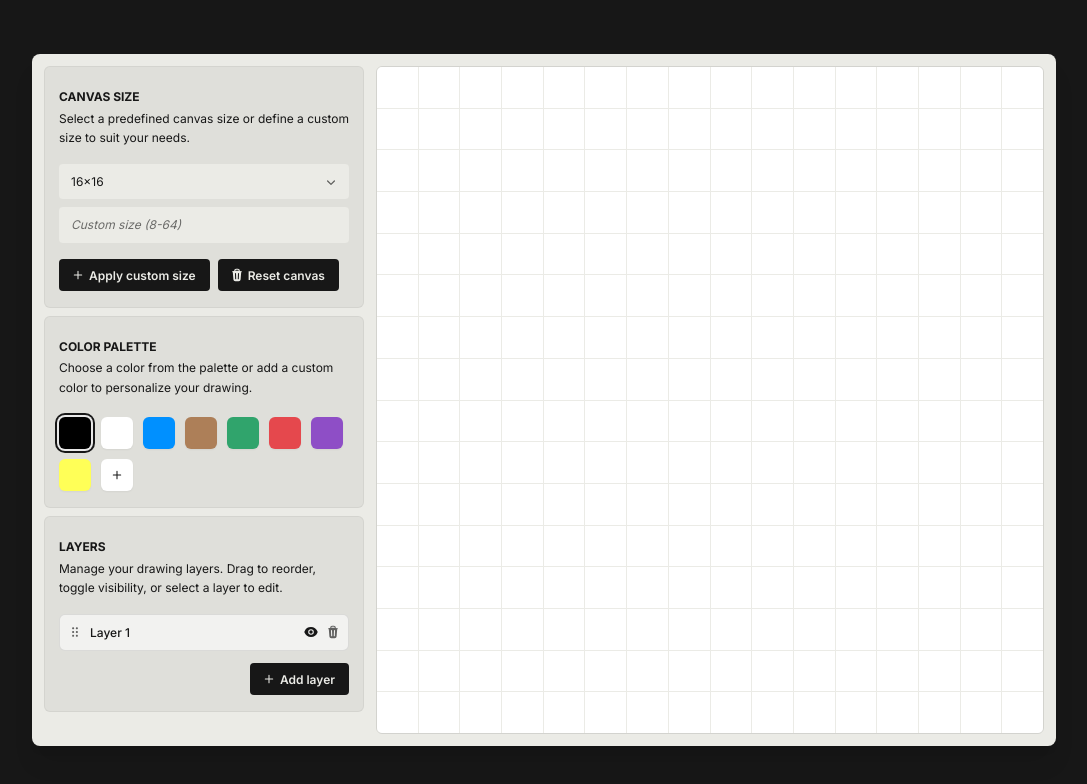
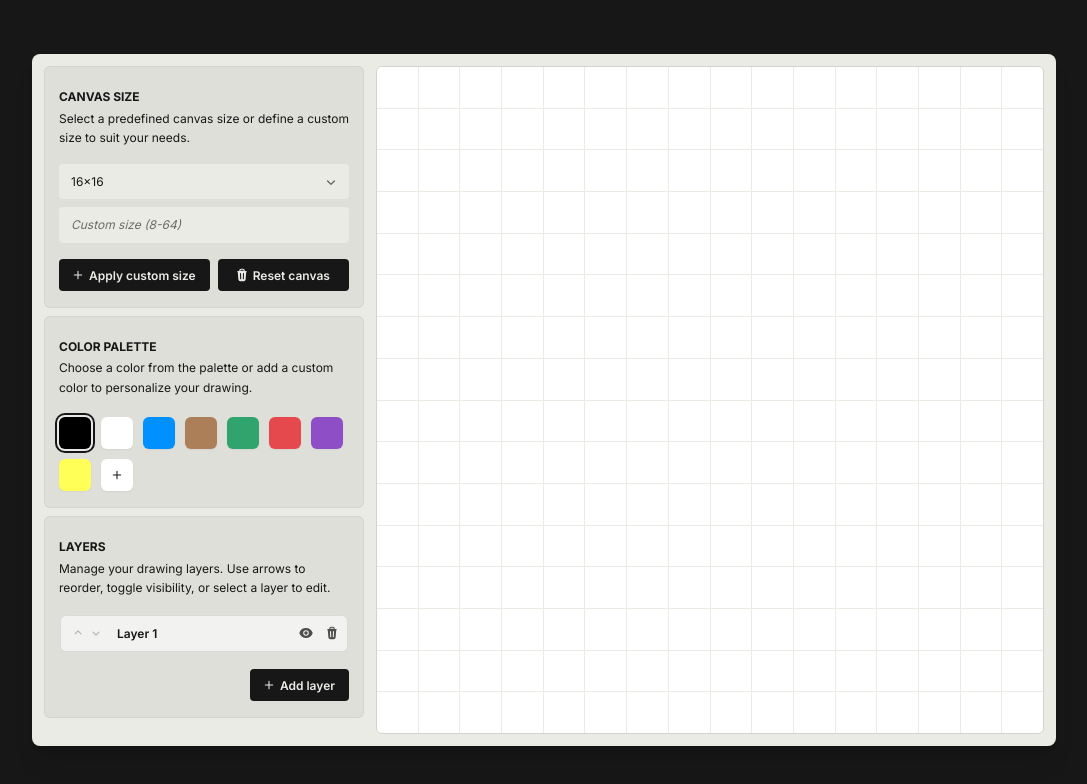
Before and after one commit to luxonauta/pixly, a Next.js app: page / in a window 1280 px wide. Shown: the top 784 px of the page, without its empty margins (96-1183 px from the left). Built offline with nearby package versions, Linux system fonts and the light colour scheme.

Commit message:
🥤 Add smooth scrolling on layer addition

```diff
--- a/src/components/editor.tsx
+++ b/src/components/editor.tsx
@@ -96,7 +96,7 @@ export const Editor: React.FC = () => {
     setActiveLayerId(initialLayer.id);
   }, [gridSize]);
 
-  const handleLayerAdd = () => {
+  const handleLayerAdd = (scrollContainer: HTMLDivElement | null) => {
     const newLayer: Layer = {
       id: `layer-${layers.length + 1}`,
       visible: true,
@@ -104,8 +104,19 @@ export const Editor: React.FC = () => {
         .fill(null)
         .map(() => Array(gridSize).fill("#FFFFFF"))
     };
+
     setLayers([...layers, newLayer]);
     setActiveLayerId(newLayer.id);
+
+    setTimeout(() => {
+      if (scrollContainer) {
+        const scrollHeight = scrollContainer.scrollHeight;
+        scrollContainer.scrollTo({
+          top: scrollHeight,
+          behavior: "smooth"
+        });
+      }
+    }, 0);
   };
 
   const handleLayerDelete = (id: string) => {
@@ -284,6 +295,7 @@ export const Editor: React.FC = () => {
                 label="Reset canvas"
                 type="button"
                 onClick={handleClear}
+                className="flex-1"
               />
             </div>
           </Card>
--- a/src/components/layer-manager.tsx
+++ b/src/components/layer-manager.tsx
@@ -1,95 +1,102 @@
-import type { DragEndEvent } from "@dnd-kit/core";
-import { closestCenter, DndContext } from "@dnd-kit/core";
 import {
-  SortableContext,
-  useSortable,
-  verticalListSortingStrategy
-} from "@dnd-kit/sortable";
-import { CSS } from "@dnd-kit/utilities";
-import {
+  ChevronDownIcon,
+  ChevronUpIcon,
   EyeIcon,
   EyeSlashIcon,
   PlusIcon,
   TrashIcon
 } from "@heroicons/react/20/solid";
-import type React from "react";
+import React from "react";
+import { cn } from "@/utils/cn";
 import { CustomButton } from "./button";
 import { Card } from "./card";
 
 interface Layer {
+  grid: string[][];
   id: string;
   visible: boolean;
-  grid: string[][];
 }
 
 interface LayerManagerProps {
+  activeLayerId: string;
   layers: Layer[];
-  activeLayerId: string;
-  onLayerAdd: () => void;
+  onActiveLayerChange: (id: string) => void;
+  onLayerAdd: (scrollContainer: HTMLDivElement | null) => void;
   onLayerDelete: (id: string) => void;
+  onLayerReorder: (oldIndex: number, newIndex: number) => void;
   onLayerVisibilityToggle: (id: string) => void;
-  onLayerReorder: (oldIndex: number, newIndex: number) => void;
-  onActiveLayerChange: (id: string) => void;
 }
 
-interface SortableLayerItemProps {
+interface LayerItemProps {
+  isActive: boolean;
+  isFirst: boolean;
+  isLast: boolean;
   layer: Layer;
-  isActive: boolean;
+  onClick: () => void;
+  onDelete: () => void;
+  onMoveDown: () => void;
+  onMoveUp: () => void;
   onVisibilityToggle: () => void;
-  onDelete: () => void;
-  onClick: () => void;
 }
 
-const SortableLayerItem: React.FC<SortableLayerItemProps> = ({
+const LayerItem: React.FC<LayerItemProps> = ({
+  isActive,
+  isFirst,
+  isLast,
   layer,
-  isActive,
-  onVisibilityToggle,
+  onClick,
   onDelete,
-  onClick
+  onMoveDown,
+  onMoveUp,
+  onVisibilityToggle
 }) => {
-  const { attributes, listeners, setNodeRef, transform, transition } =
-    useSortable({ id: layer.id });
-
-  const style = {
-    transform: CSS.Transform.toString(transform),
-    transition
-  };
-
   return (
     <div
-      ref={setNodeRef}
-      style={style}
-      className={`flex items-center gap-2 rounded-md border border-black/10 p-2 font-medium ${
+      className={cn(
+        "relative flex items-center gap-3 overflow-hidden rounded-md border border-black/10 p-2 font-medium transition-colors duration-200 focus-within:border-black/20 hover:border-black/20",
         isActive ? "bg-white/60" : "bg-white/20"
-      }`}
+      )}
     >
+      <div className="flex">
         <button
           type="button"
-        className="cursor-grab touch-none"
-        {...attributes}
-        {...listeners}
+          className={cn(
+            "rounded-full p-0.5 transition-colors duration-200 hover:bg-black/5",
+            {
+              "cursor-not-allowed opacity-30": isFirst
+            }
+          )}
+          onClick={onMoveUp}
+          disabled={isFirst}
         >
-        <svg
-          width="15"
-          height="15"
-          viewBox="0 0 15 15"
-          fill="none"
-          xmlns="http://www.w3.org/2000/svg"
-          className="h-3.5 w-3.5 text-black/60"
+          <ChevronUpIcon className="h-3.5 w-3.5" />
+        </button>
+        <button
+          type="button"
+          className={cn(
+            "rounded-full p-0.5 transition-colors duration-200 hover:bg-black/5",
+            {
+              "cursor-not-allowed opacity-30": isLast
+            }
+          )}
+          onClick={onMoveDown}
+          disabled={isLast}
         >
-          <title>Drag handle</title>
-          <path
-            d="M5.5 4.625C6.12132 4.625 6.625 4.12132 6.625 3.5C6.625 2.87868 6.12132 2.375 5.5 2.375C4.87868 2.375 4.375 2.87868 4.375 3.5C4.375 4.12132 4.87868 4.625 5.5 4.625ZM9.5 4.625C10.1213 4.625 10.625 4.12132 10.625 3.5C10.625 2.87868 10.1213 2.375 9.5 2.375C8.87868 2.375 8.375 2.87868 8.375 3.5C8.375 4.12132 8.87868 4.625 9.5 4.625ZM10.625 7.5C10.625 8.12132 10.1213 8.625 9.5 8.625C8.87868 8.625 8.375 8.12132 8.375 7.5C8.375 6.87868 8.87868 6.375 9.5 6.375C10.1213 6.375 10.625 6.87868 10.625 7.5ZM5.5 8.625C6.12132 8.625 6.625 8.12132 6.625 7.5C6.625 6.87868 6.12132 6.375 5.5 6.375C4.87868 6.375 4.375 6.87868 4.375 7.5C4.375 8.12132 4.87868 8.625 5.5 8.625ZM10.625 11.5C10.625 12.1213 10.1213 12.625 9.5 12.625C8.87868 12.625 8.375 12.1213 8.375 11.5C8.375 10.8787 8.87868 10.375 9.5 10.375C10.1213 10.375 10.625 10.8787 10.625 11.5ZM5.5 12.625C6.12132 12.625 6.625 12.1213 6.625 11.5C6.625 10.8787 6.12132 10.375 5.5 10.375C4.87868 10.375 4.375 10.8787 4.375 11.5C4.375 12.1213 4.87868 12.625 5.5 12.625Z"
-            fill="currentColor"
-            fillRule="evenodd"
-            clipRule="evenodd"
-          />
-        </svg>
+          <ChevronDownIcon className="h-3.5 w-3.5" />
         </button>
-      <button type="button" className="flex-1 text-left" onClick={onClick}>
+      </div>
+      <button
+        type="button"
+        className="flex-1 text-left font-semibold"
+        onClick={onClick}
+      >
         Layer {Number.parseInt(layer.id.split("-")[1])}
       </button>
-      <button type="button" onClick={onVisibilityToggle}>
+      <button
+        type="button"
+        onClick={onVisibilityToggle}
+        className="opacity-75 transition-opacity duration-200 hover:opacity-100 focus:opacity-100 active:opacity-100"
+      >
         {layer.visible ? (
           <EyeIcon className="h-3.5 w-3.5" />
         ) : (
@@ -98,8 +105,8 @@ const SortableLayerItem: React.FC<SortableLayerItemProps> = ({
       </button>
       <button
         type="button"
-        className="text-black/60 hover:text-black"
         onClick={onDelete}
+        className="opacity-75 transition-opacity duration-200 hover:opacity-100 focus:opacity-100 active:opacity-100"
       >
         <TrashIcon className="h-3.5 w-3.5" />
       </button>
@@ -108,58 +115,75 @@ const SortableLayerItem: React.FC<SortableLayerItemProps> = ({
 };
 
 export const LayerManager: React.FC<LayerManagerProps> = ({
+  activeLayerId,
   layers,
-  activeLayerId,
+  onActiveLayerChange,
   onLayerAdd,
   onLayerDelete,
-  onLayerVisibilityToggle,
   onLayerReorder,
-  onActiveLayerChange
+  onLayerVisibilityToggle
 }) => {
-  const handleDragEnd = (event: DragEndEvent) => {
-    const { active, over } = event;
+  const scrollContainerRef = React.useRef<HTMLDivElement | null>(null);
 
-    if (over && active.id !== over.id) {
-      const oldIndex = layers.findIndex((layer) => layer.id === active.id);
-      const newIndex = layers.findIndex((layer) => layer.id === over.id);
-      onLayerReorder(oldIndex, newIndex);
+  const handleMoveUp = (index: number) => {
+    if (index > 0) {
+      onLayerReorder(index, index - 1);
     }
+  };
+
+  const handleMoveDown = (index: number) => {
+    if (index < layers.length - 1) {
+      onLayerReorder(index, index + 1);
+    }
+  };
+
+  const handleAddLayer = () => {
+    onLayerAdd(scrollContainerRef.current);
   };
 
   return (
     <Card
       title="Layers"
-      description="Manage your drawing layers. Drag to reorder, toggle visibility, or select a layer to edit."
+      description="Manage your drawing layers. Use arrows to reorder, toggle visibility, or select a layer to edit."
     >
-      <div className="mt-2 flex flex-col gap-1">
-        <DndContext
-          collisionDetection={closestCenter}
-          onDragEnd={handleDragEnd}
+      <div className="relative mt-2 p-px">
+        <div
+          className={cn(
+            "pointer-events-none absolute bottom-0 left-0 right-0 h-10 rounded-md bg-gradient-to-t from-black/10 to-transparent",
+            layers.length > 3 ? "opacity-100" : "opacity-0",
+            "transition-opacity duration-200"
+          )}
+          aria-hidden="true"
+        />
+        <div
+          ref={scrollContainerRef}
+          className="max-h-[calc(2.75rem*3)] overflow-y-auto rounded-md focus-within:overscroll-contain hover:overscroll-contain"
         >
-          <SortableContext
-            items={layers}
-            strategy={verticalListSortingStrategy}
-          >
-            {layers.map((layer) => (
-              <SortableLayerItem
+          <div className="flex flex-col gap-1">
+            {layers.map((layer, index) => (
+              <LayerItem
                 key={layer.id}
                 layer={layer}
                 isActive={layer.id === activeLayerId}
+                isFirst={index === 0}
+                isLast={index === layers.length - 1}
                 onVisibilityToggle={() => onLayerVisibilityToggle(layer.id)}
                 onDelete={() => onLayerDelete(layer.id)}
                 onClick={() => onActiveLayerChange(layer.id)}
+                onMoveUp={() => handleMoveUp(index)}
+                onMoveDown={() => handleMoveDown(index)}
               />
             ))}
-          </SortableContext>
-        </DndContext>
+          </div>
+        </div>
+      </div>
       <CustomButton
         icon={<PlusIcon className="h-3.5 w-3.5" strokeWidth={3} />}
         label="Add layer"
         type="button"
-          onClick={onLayerAdd}
+        onClick={handleAddLayer}
         className="mt-2 self-end"
       />
-      </div>
     </Card>
   );
 };
```
Lines whose indentation alone changed are shown as unchanged.
